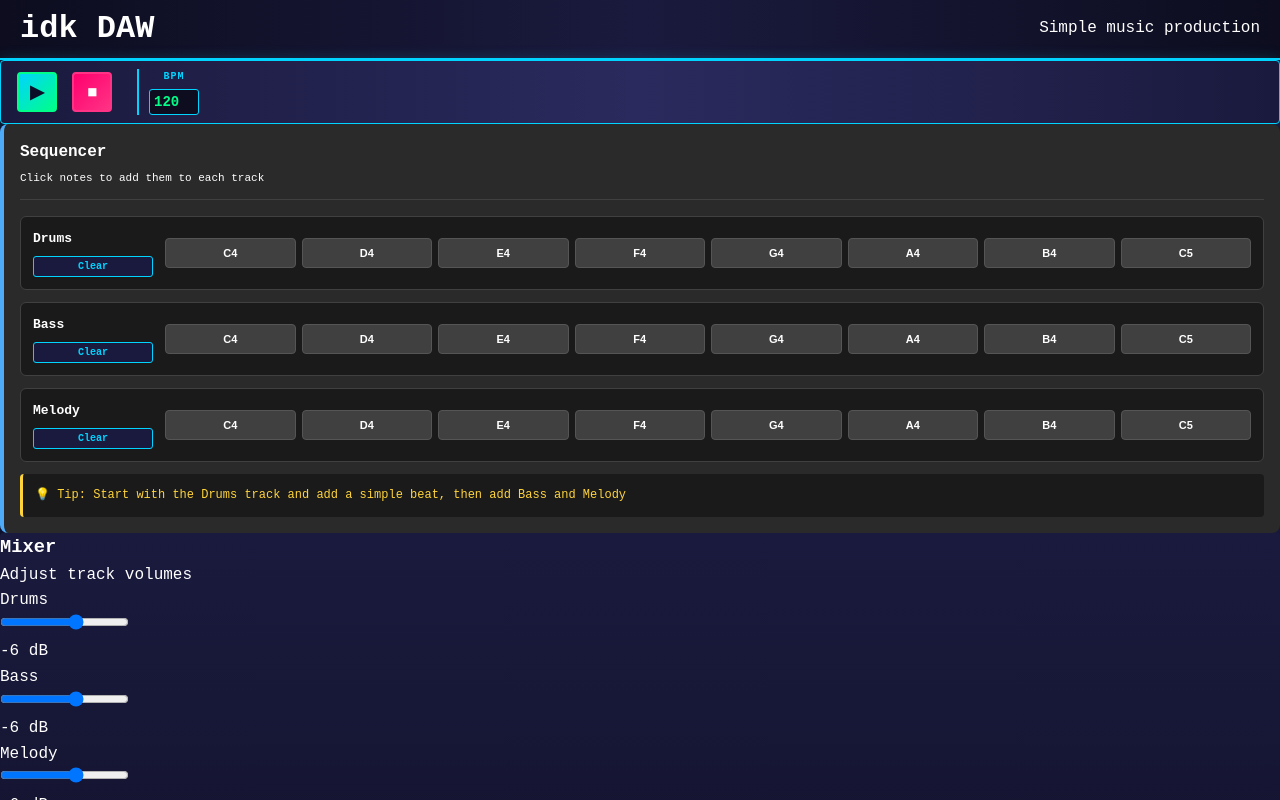
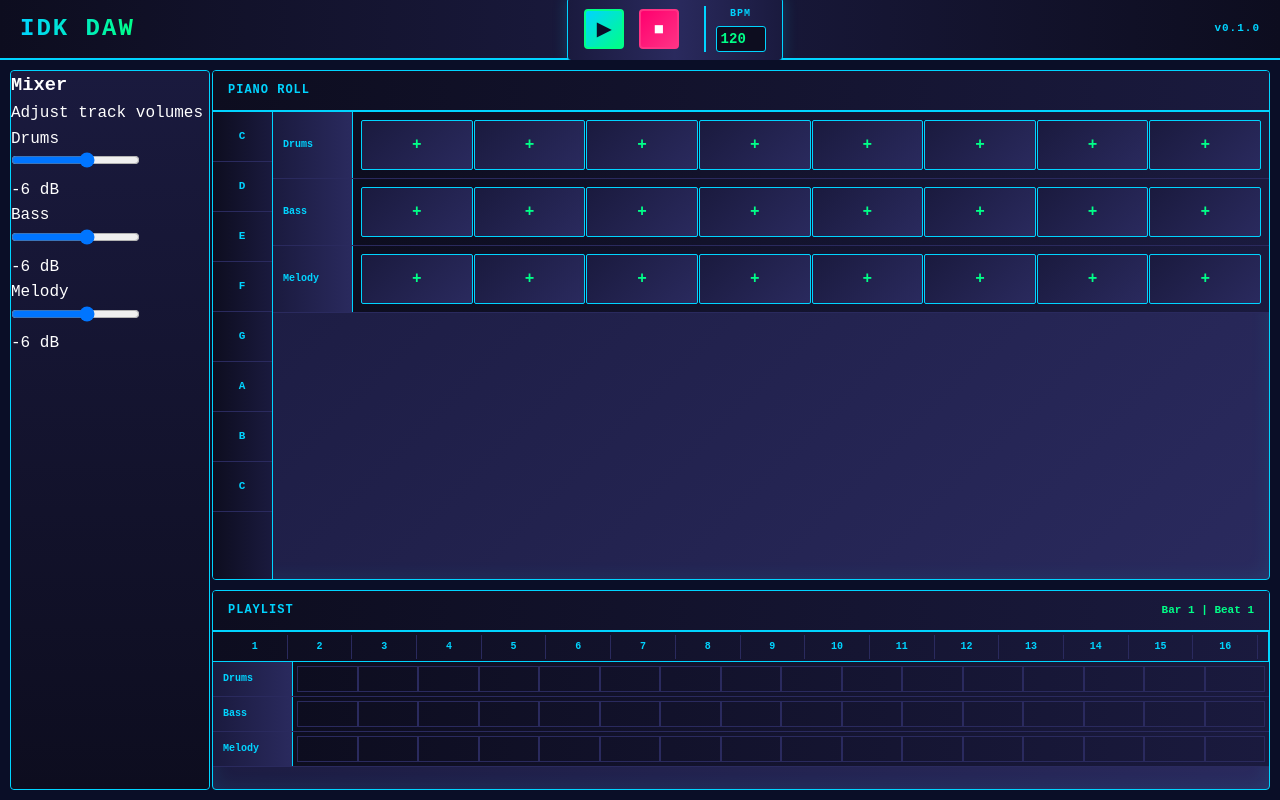
Before and after one commit to sapnap999/daw, a React (Vite) app: page / in a window 1280 px wide. Built offline with nearby package versions, Linux system fonts and the light colour scheme.

Commit message:
Redesigned App layout with FL Studio-inspired UI

```diff
--- a/src/App.jsx
+++ b/src/App.jsx
@@ -1,21 +1,34 @@
 import React from 'react'
 import Transport from './components/Transport'
 import Mixer from './components/Mixer'
-import Sequencer from './components/Sequencer'
+import Piano from './components/Piano'
+import Playlist from './components/Playlist'
 import './styles/app.css'
 
 export default function App() {
   return (
     <div className="app-container">
       <header className="app-header">
-        <h1>idk DAW</h1>
-        <p>Simple music production</p>
+        <div className="header-left">
+          <h1>idk DAW</h1>
+        </div>
+        <div className="header-center">
+          <Transport />
+        </div>
+        <div className="header-right">
+          <span className="version">v0.1.0</span>
+        </div>
       </header>
 
-      <div className="app-content">
-        <Transport />
-        <Sequencer />
-        <Mixer />
+      <div className="workspace">
+        <div className="left-panel">
+          <Mixer />
+        </div>
+
+        <div className="center-panel">
+          <Piano />
+          <Playlist />
+        </div>
       </div>
     </div>
   )
```
